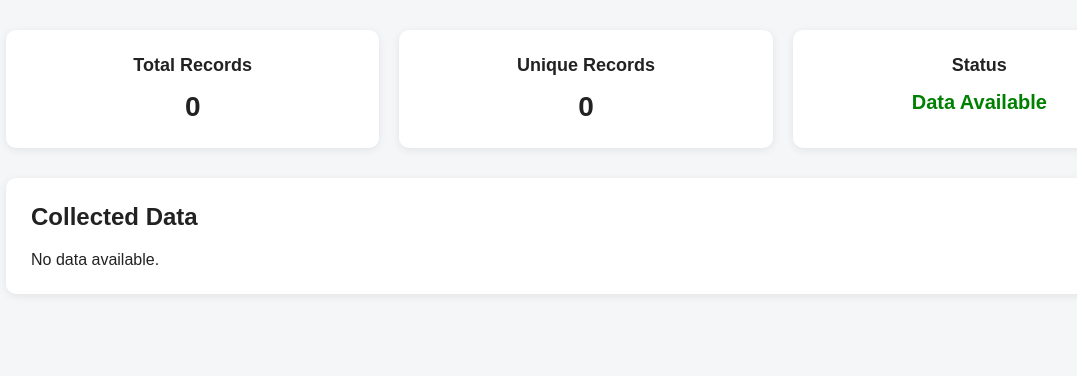
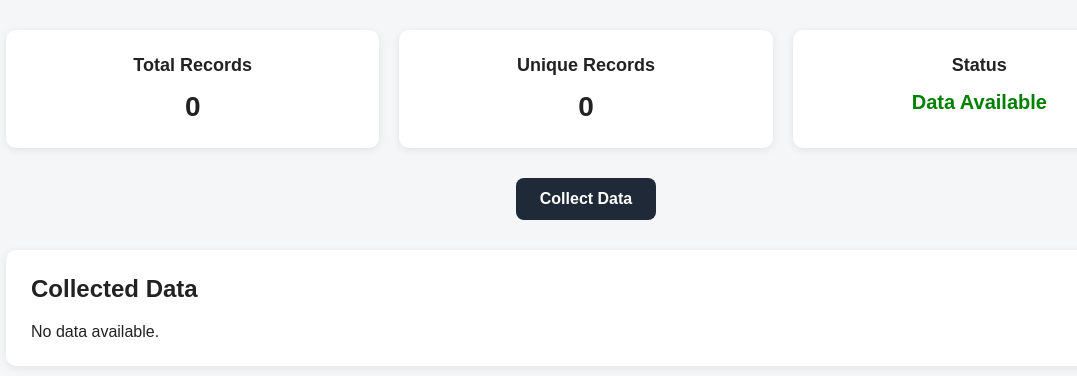
Before and after one commit to pailaraghunathreddy21-afk/-async-api-data-collector, a Flask app: page / in a window 1280 px wide. Shown: the part 123-499 px from the top of the page, without its empty margins (54-1131 px from the left). Run offline with Flask 3, Linux system fonts and the light colour scheme.

Commit message:
Connect dashboard to async data collector

```diff
--- a/web/app.py
+++ b/web/app.py
@@ -1,6 +1,10 @@
-from flask import Flask, render_template
+from flask import Flask, render_template, redirect, url_for
 import json
 import os
+import asyncio
+
+from src.collector import collect_all_pages
+
 
 app = Flask(__name__)
 
@@ -23,5 +27,15 @@ def home():
     )
 
 
+@app.route("/collect")
+def collect_data():
+    all_data = asyncio.run(collect_all_pages())
+
+    with open("data/posts.json", "w") as file:
+        json.dump(all_data, file, indent=4)
+
+    return redirect(url_for("home"))
+
+
 if __name__ == "__main__":
     app.run(debug=True)
--- a/web/static/css/style.css
+++ b/web/static/css/style.css
@@ -106,3 +106,24 @@ tr:hover {
         min-width: 700px;
     }
 }
+
+.actions {
+    text-align: center;
+    margin-bottom: 30px;
+}
+
+.collect-button {
+    display: inline-block;
+    background: #1f2937;
+    color: white;
+    padding: 12px 24px;
+    border-radius: 8px;
+    text-decoration: none;
+    font-size: 16px;
+    font-weight: bold;
+    transition: background 0.2s ease;
+}
+
+.collect-button:hover {
+    background: #374151;
+}
--- a/web/templates/index.html
+++ b/web/templates/index.html
@@ -35,10 +35,17 @@
                 <p class="success">Data Available</p>
             </div>
 
+                </section>
+
+        <section class="actions">
+
+            <a href="{{ url_for('collect_data') }}" class="collect-button">
+                Collect Data
+            </a>
+
         </section>
 
         <section class="data-section">
-
             <h2>Collected Data</h2>
 
             {% if data %}
```
